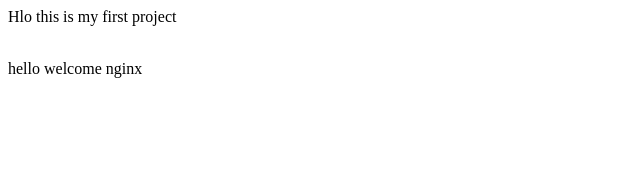
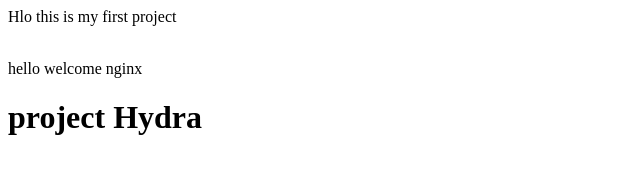
Before and after one commit to renu2819/jenkins-test, a plain HTML site: page index.html in a window 1280 px wide. Shown: the whole page, without its empty margins (0-640 px from the left). Drawn offline with Linux system fonts and the light colour scheme.

Commit message:
Update index.html

```diff
--- a/index.html
+++ b/index.html
@@ -1,2 +1,3 @@
 <p1>Hlo this is my first project</p></br>
 <p3> hello welcome nginx</p>
+<h1>project Hydra</h1>
```
